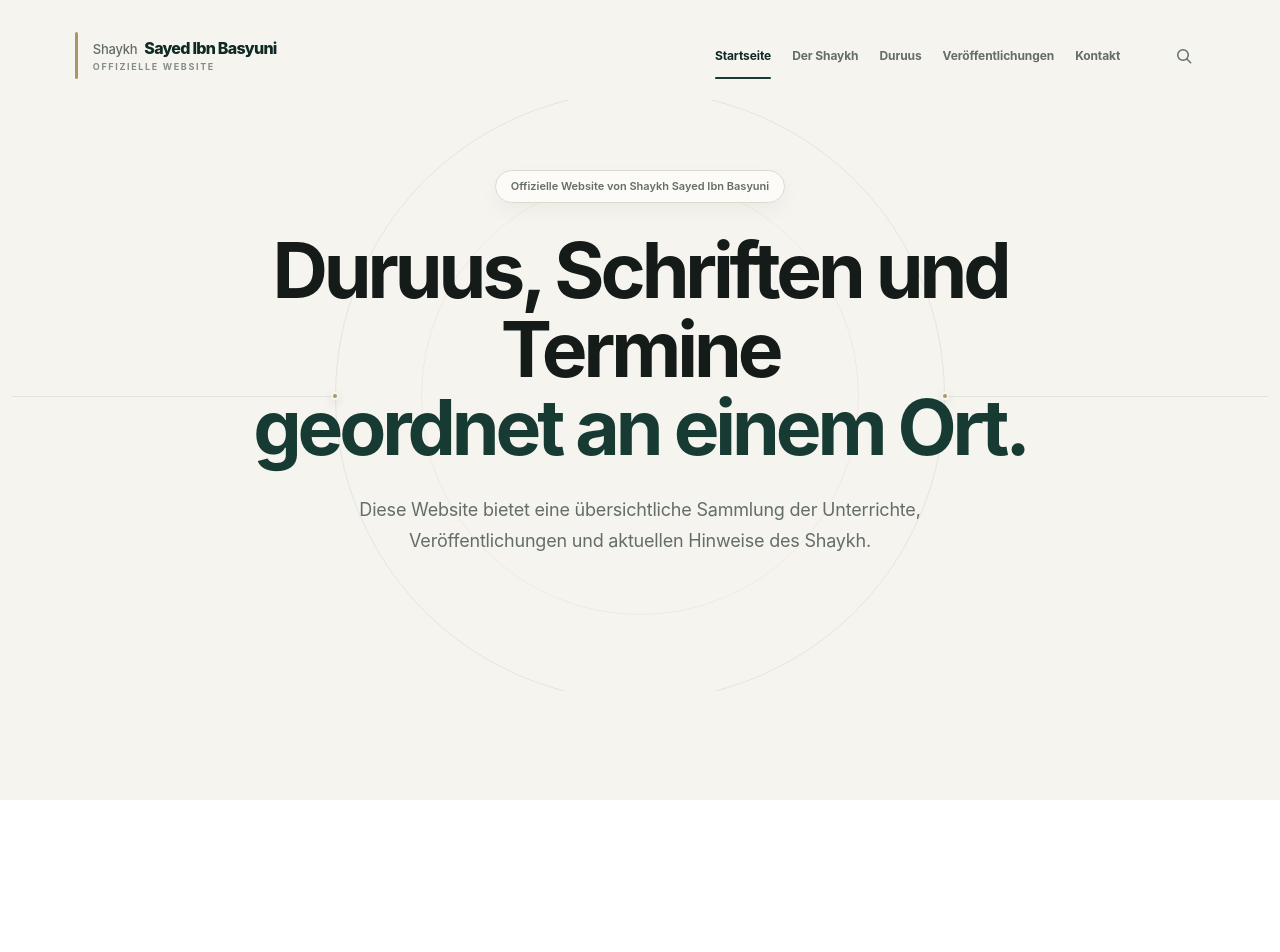
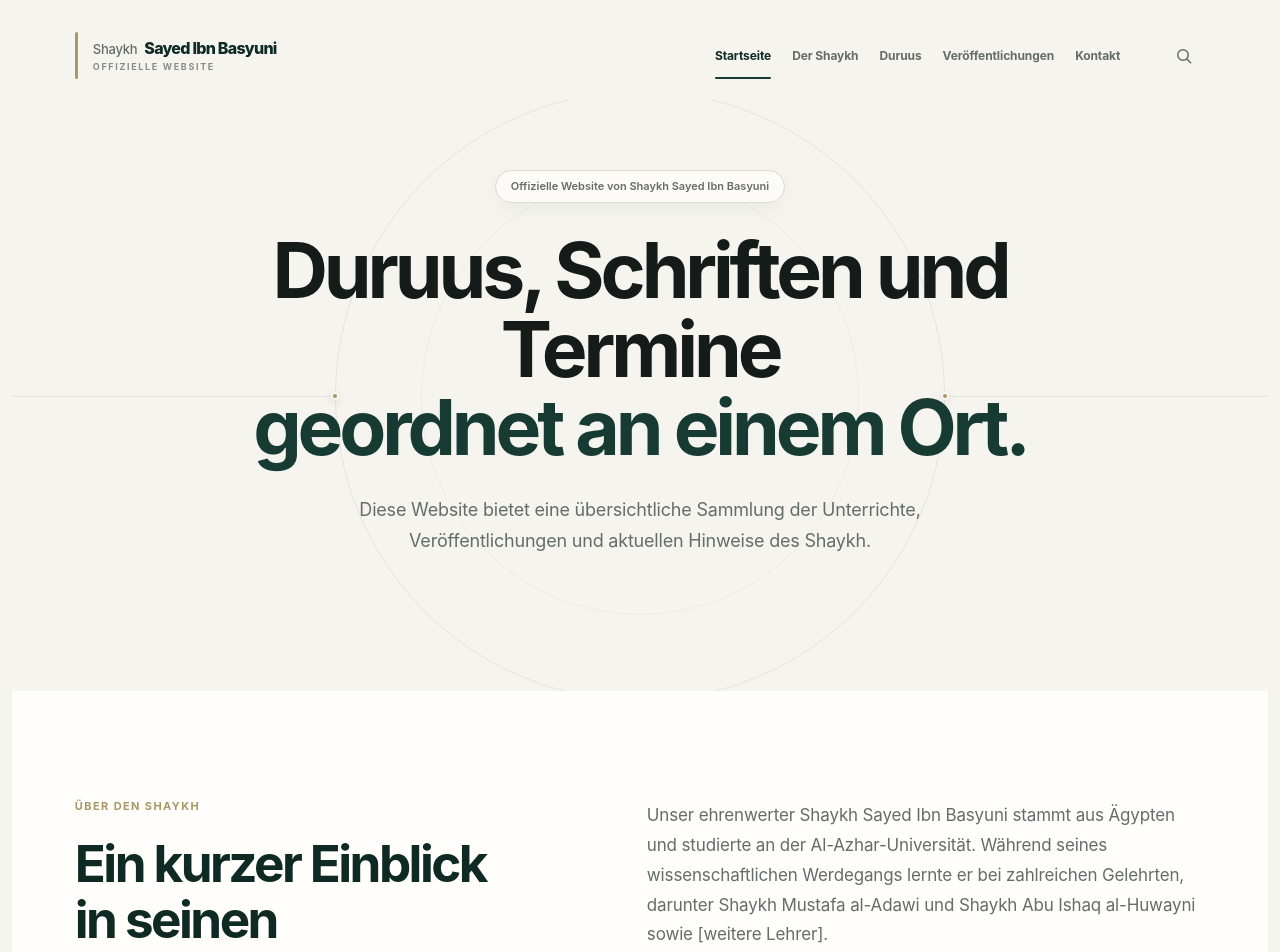
Before and after one commit to SoufianElfouzari/Shaykh-Sayed-Ibn-Basyuni-Website, a React (Vite) app: page / in a window 1280 px wide. Shown: the top 952 px of the page. Before the commit the page ends 800 px from the top, so only its background shows below. Built offline with nearby package versions, Linux system fonts and the light colour scheme.

Commit message:
feat: add AboutShaykh Section to home structure

```diff
--- a/src/pages/Home/Home.jsx
+++ b/src/pages/Home/Home.jsx
@@ -1,3 +1,4 @@
+import AboutShaykh from "./components/AboutShaykh/AboutShaykh";
 import Header from "./components/Header/Header";
 import Hero from "./components/Hero/Hero";
 
@@ -8,6 +9,7 @@ function Home() {
 
         <main>
             <Hero />
+            <AboutShaykh />
         </main>
     </div>
   );
```
